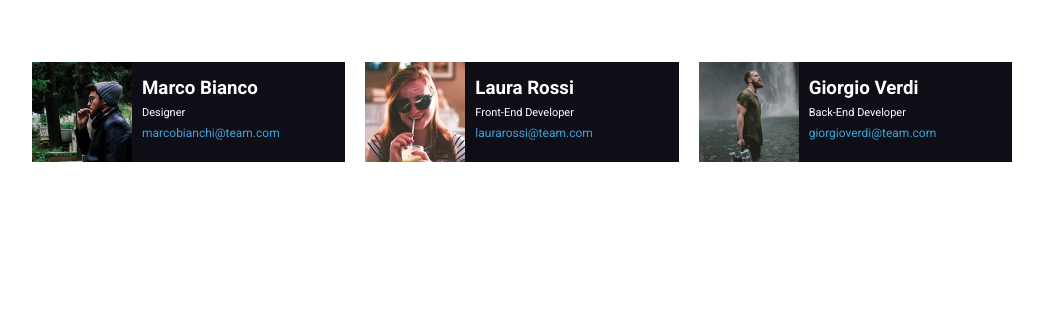
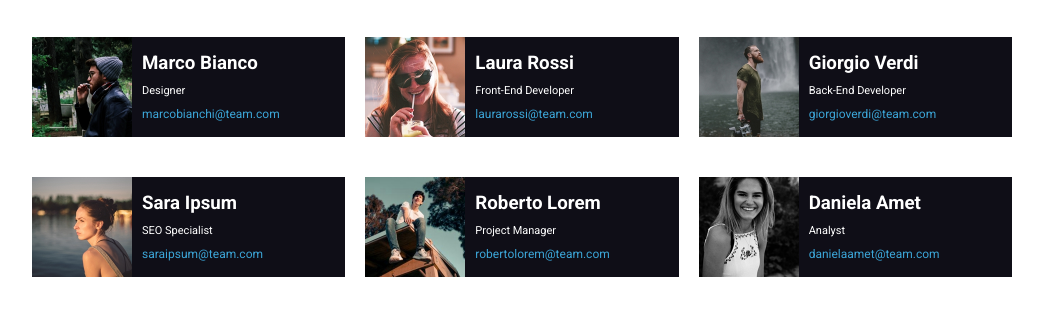
Before and after one commit to Alessandro-Zuddas/html-css-float-cards, a plain HTML site: page index.html in a window 1280 px wide. Shown: the part 148-464 px from the top of the page, without its empty margins (108-1163 px from the left). Drawn offline with Linux system fonts and the light colour scheme.

Commit message:
Aggiunto sezioni finali staff e fix css

```diff
--- a/css/style.css
+++ b/css/style.css
@@ -32,7 +32,7 @@
 .staff-container{
     width: calc(100% / 3 - 20px);
     margin: auto;
-    margin-top: 25px;
+    margin-top: 40px;
     font-family: 'Roboto', sans-serif;
     background-color: #0f0e17;
     float: left;
@@ -41,7 +41,6 @@
 
 #staff-description{
     text-align: center;
-    margin-bottom: 40px;
 }
 
 .staff-image{
@@ -59,12 +58,12 @@
 
 .job-name{
     color: white;
-    padding-top: 7px;
+    padding-top: 10px;
     font-size: 11px;
 }
 
 .mail-link{
-    padding-top: 7px;
+    padding-top: 10px;
     float: left;
     text-decoration: none;
     font-size: 12px;
--- a/index.html
+++ b/index.html
@@ -44,12 +44,39 @@
 
             <!-- Componente staff 3 -->
             <div class="staff-container clearfix">
-                <img class="staff-image" src="img/male2.png" alt="Staff-Male1">
+                <img class="staff-image" src="img/male2.png" alt="Staff-Male2">
                 <h3 class="staff-name">Giorgio Verdi</h3>
                 <div class="job-name">Back-End Developer</div>
                 <a class="mail-link" href="mailto:someone@yoursite.com">giorgioverdi@team.com</a>
             </div>
             <!-- /Componente staff 3 -->
+
+            <!-- Componente staff 4 -->
+            <div class="staff-container clearfix">
+                <img class="staff-image" src="img/female2.png" alt="Staff-Female2">
+                <h3 class="staff-name">Sara Ipsum</h3>
+                <div class="job-name">SEO Specialist</div>
+                <a class="mail-link" href="mailto:someone@yoursite.com">saraipsum@team.com</a>
+            </div>
+            <!-- /Componente staff 4 -->
+
+            <!-- Componente staff 5 -->
+            <div class="staff-container clearfix">
+                <img class="staff-image" src="img/male3.png" alt="Staff-Male3">
+                <h3 class="staff-name">Roberto Lorem</h3>
+                <div class="job-name">Project Manager</div>
+                <a class="mail-link" href="mailto:someone@yoursite.com">robertolorem@team.com</a>
+            </div>
+            <!-- /Componente staff 5 -->
+
+            <!-- Componente staff 6 -->
+            <div class="staff-container clearfix">
+                <img class="staff-image" src="img/female3.png" alt="Staff-Female3">
+                <h3 class="staff-name">Daniela Amet</h3>
+                <div class="job-name">Analyst</div>
+                <a class="mail-link" href="mailto:someone@yoursite.com">danielaamet@team.com</a>
+            </div>
+            <!-- /Componente staff 6 -->
         </section>
         <!-- /Sezione principale -->
     </main>
```
